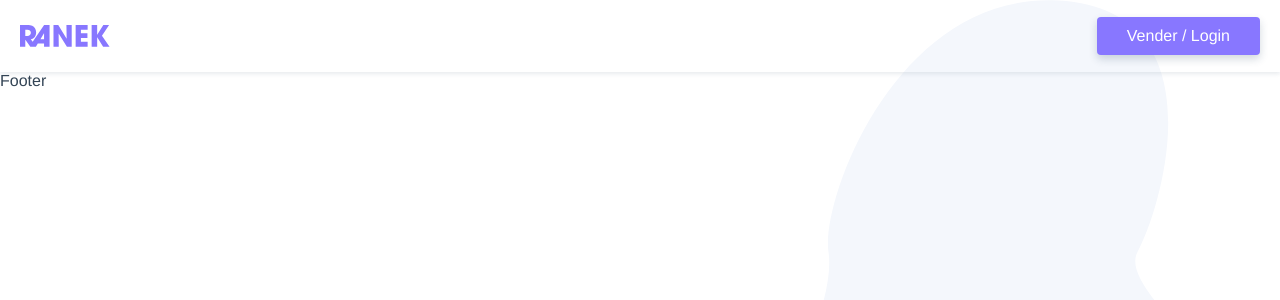
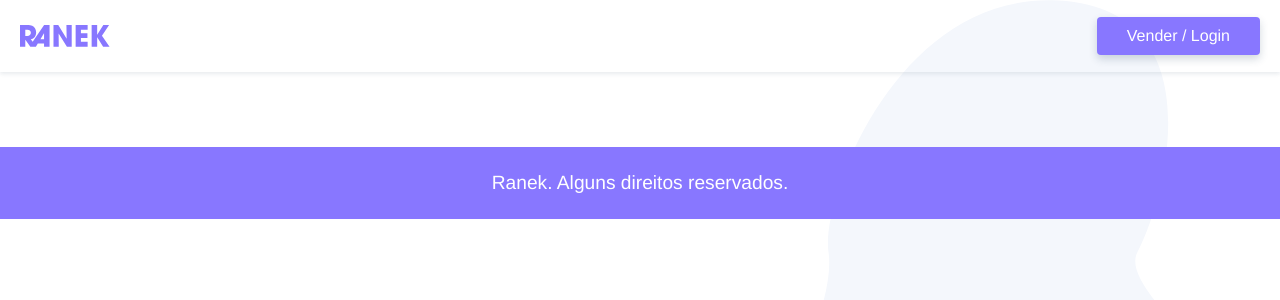
Before and after one commit to CiceroGB/market-cart, a Vue app: page / in a window 1280 px wide. Shown: the top 300 px of the page. Built offline with nearby package versions, Linux system fonts and the light colour scheme.

Commit message:
footer styles

```diff
--- a/src/components/Footer.vue
+++ b/src/components/Footer.vue
@@ -1,12 +1,23 @@
 <template>
-  <p>Footer</p>
+  <footer>
+    <p>Ranek. Alguns direitos reservados.</p>
+  </footer>
 </template>
 
 <script>
 export default {
-  name: "Footer",
+  name: "TheFooter",
 };
 </script>
 
-<style>
+<style scoped>
+footer {
+  background: #87f;
+  padding: 25px 0;
+  text-align: center;
+  font-size: 1.2rem;
+  color: #fff;
+  position: relative;
+  top: 75px;
+}
 </style>
```
